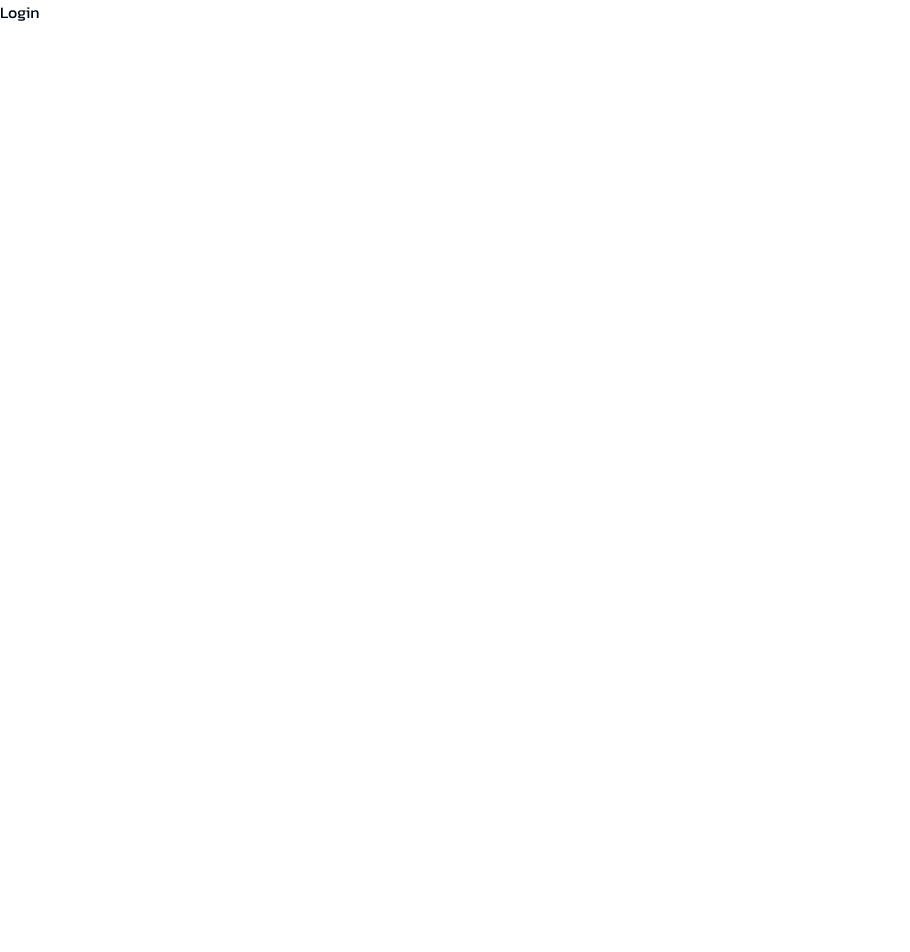
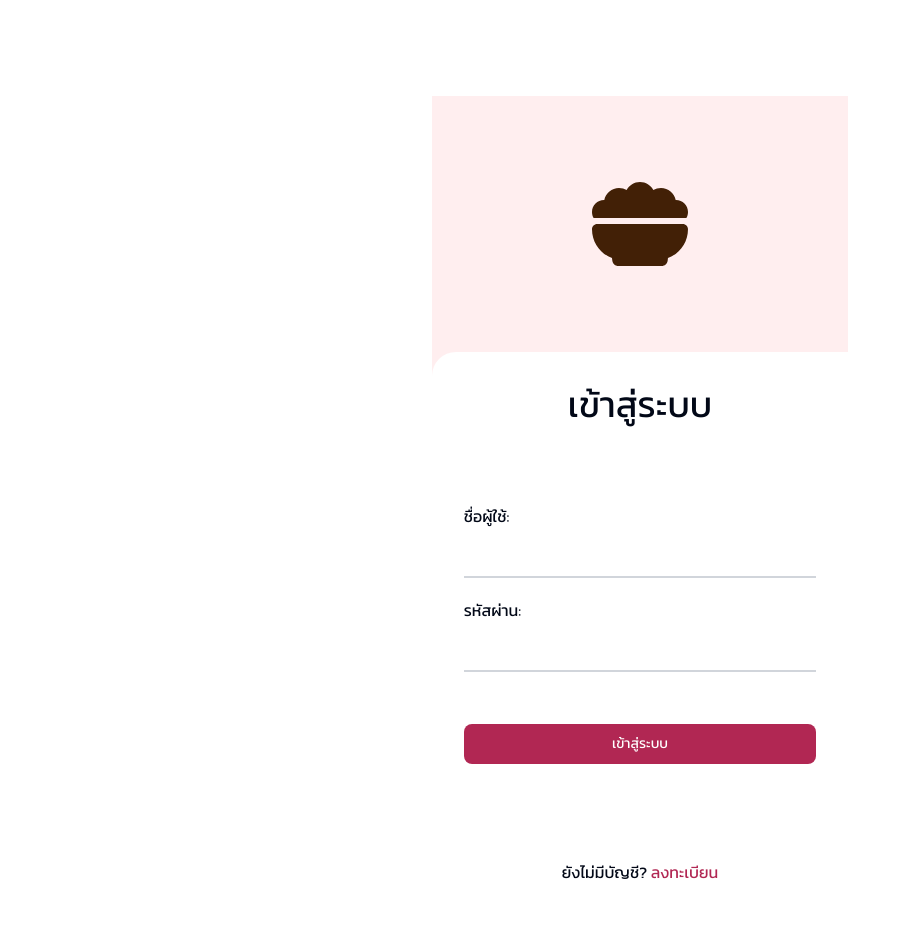
Before and after one commit to NattawatC/khaoniew, a Next.js app: page /login in a window 1280 px wide. Shown: the top 952 px of the page, without its empty margins (0-910 px from the left). Before the commit the page ends 800 px from the top, so only its background shows below. Built offline with nearby package versions, Linux system fonts and the light colour scheme.

Commit message:
Login Page UI

```diff
--- /dev/null
+++ b/src/components/LoginForm.tsx
@@ -0,0 +1,65 @@
+import Link from "next/link"
+import { useRouter } from "next/router"
+import { useState } from "react"
+
+const LoginForm = () => {
+  const router = useRouter()
+  const [username, setUsername] = useState("")
+  const [password, setPassword] = useState("")
+
+  const handleSubmit = (e: { preventDefault: () => void }) => {
+    e.preventDefault()
+    console.log("Username: ", username)
+    console.log("Password: ", password)
+    router.push("/foodLog")
+  }
+
+  return (
+    <div className="rounded-tl-3xl bg-white w-full flex justify-center">
+      <form onSubmit={handleSubmit}>
+        <h1 className="text-4xl mb-20 mt-8 text-center"> เข้าสู่ระบบ </h1>
+        <label>
+          <span>ชื่อผู้ใช้:</span>
+          <input
+            className="block mb-5 py-3 w-full text-gray-900 bg-transparent border-b-2 border-gray-300 dark:text-white dark:border-gray-600"
+            required
+            type="text"
+            value={username}
+            onChange={(e) => setUsername(e.target.value)}
+            aria-label="Username"
+          />
+        </label>
+        <label>
+          <span>รหัสผ่าน:</span>
+          <input
+            className="mb-5 py-3 w-full text-gray-900 bg-transparent border-b-2 border-gray-300 dark:text-white dark:border-gray-600"
+            required
+            type="password"
+            value={password}
+            onChange={(e) => setPassword(e.target.value)}
+            aria-label="Password"
+          />
+        </label>
+        <button
+          type="submit"
+          className=" w-full mt-8 mb-20 align-baseline bg-secondary text-white bg-primary-600 hover:bg-primary-700 focus:ring-4 focus:outline-none focus:ring-primary-300 font-medium rounded-lg text-sm px-5 py-2.5 text-center dark:bg-primary-600 dark:hover:bg-primary-700 dark:focus:ring-primary-800"
+        >
+          เข้าสู่ระบบ
+        </button>
+        <p className="mt-4 mb-20 text-center">
+          ยังไม่มีบัญชี?
+          <Link href="/signup">
+            {" "}
+            <a className=" text-secondary hover:underline"> ลงทะเบียน </a>
+          </Link>
+        </p>
+        <div className="flex justify-center">
+          <div className="w-1/2 h-px bg-gray-400"></div>
+        </div>
+        <p className="mt-8 text-center">All rights reserves @KhaoNiew.co</p>
+      </form>
+    </div>
+  )
+}
+
+export default LoginForm
--- a/src/pages/index.tsx
+++ b/src/pages/index.tsx
@@ -1,6 +1,3 @@
 export default function Home() {
-  return (
-    <>
-    </>
-  )
+  return <></>
 }
--- a/src/pages/login.tsx
+++ b/src/pages/login.tsx
@@ -1,7 +1,17 @@
-export default function login() {
-    return (
-        <div>
-            <h1>Login</h1>
-        </div>
-    )
+import LoginForm from "@/components/LoginForm"
+import { MainLayout } from "@/components/layout"
+import React from "react"
+import { FaBowlFood } from "react-icons/fa6"
+
+const login = () => {
+  return (
+    <MainLayout>
+      <div className="flex flex-col items-center justify-start min-h-screen bg-primary">
+        <FaBowlFood className="text-yellow-950 text-8xl mt-20 mb-20" />
+        <LoginForm />
+      </div>
+    </MainLayout>
+  )
 }
+
+export default login
--- /dev/null
+++ b/src/pages/signup.tsx
@@ -0,0 +1,5 @@
+const signup = () => {
+  return <div>Signup Page</div>
+}
+
+export default signup
```
